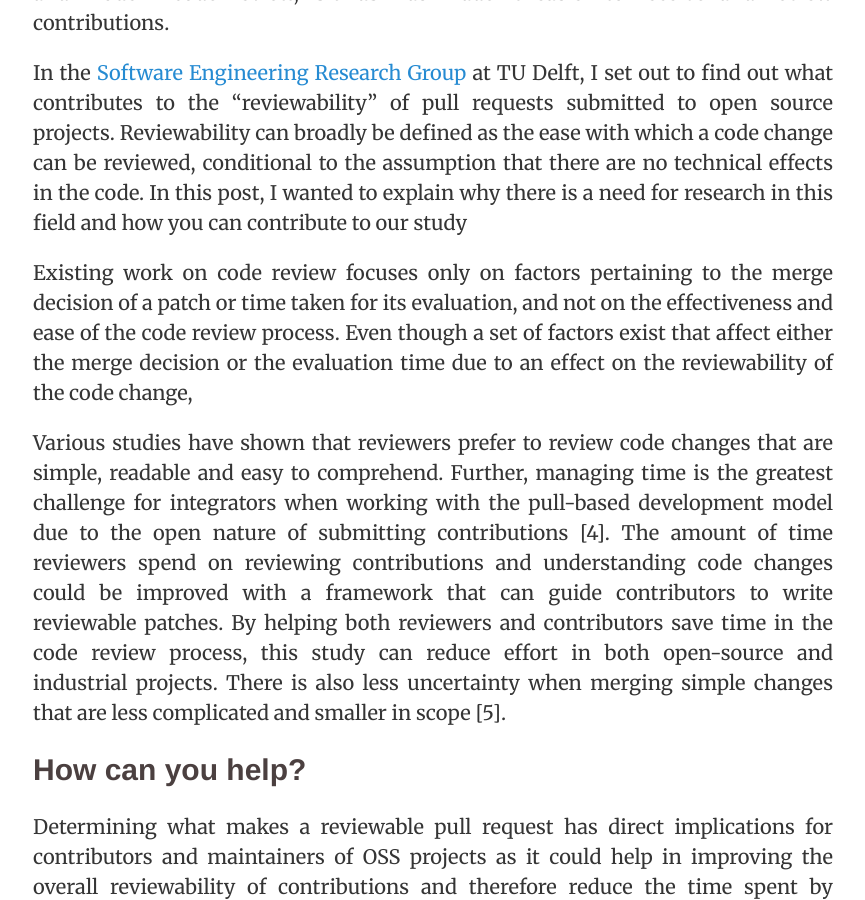
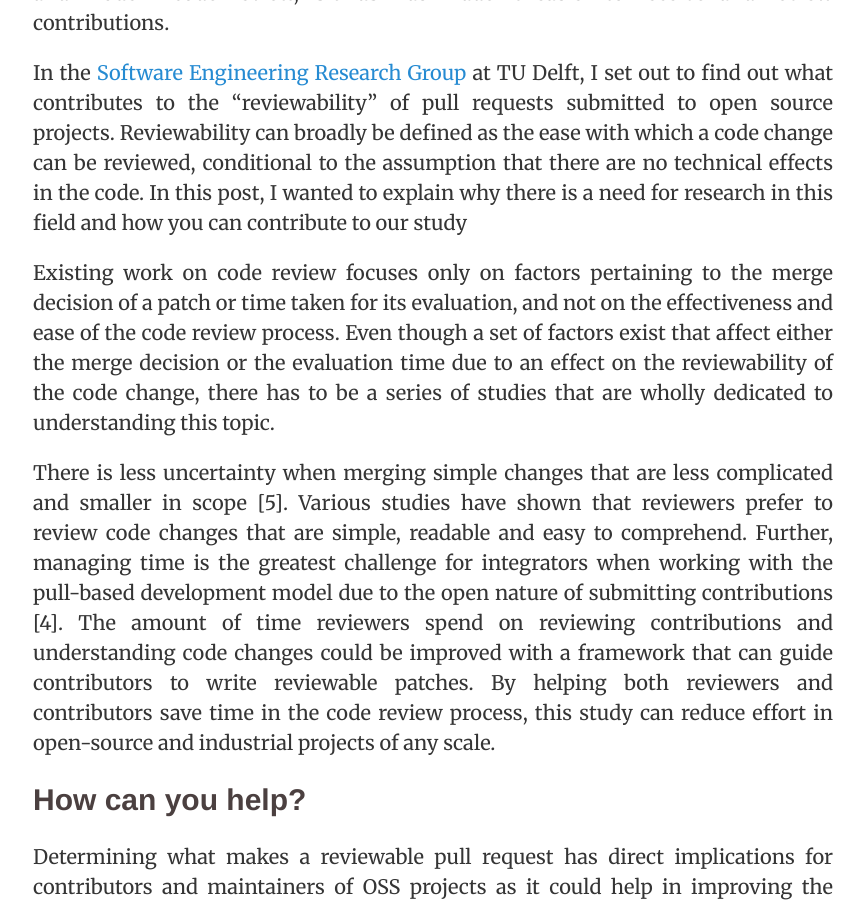
Before and after one commit to achyudh/blog, a Jekyll site: the page built from _posts/2017-12-15-reviewability.md, in a window 1280 px wide and 900 px high, scrolled down 676 px. Shown: the whole window, without its empty margins (207-1072 px from the left). Built offline with Jekyll 4.4.1, drawn with Linux system fonts in a browser that asks for light colours; nearby versions of some CDN libraries.

Commit message:
Fix reviewability post

```diff
--- a/_posts/2017-12-15-reviewability.md
+++ b/_posts/2017-12-15-reviewability.md
@@ -8,9 +8,9 @@ _Peer code review_ is a practice adopted widely in the industry to reduce defect
 
 In the [Software Engineering Research Group](http://swerl.tudelft.nl/bin/view/Main/WebHome>") at TU Delft, I set out to find out what contributes to the “reviewability” of pull requests submitted to open source projects. Reviewability can broadly be defined as the ease with which a code change can be reviewed, conditional to the assumption that there are no technical effects in the code. In this post, I wanted to explain why there is a need for research in this field and how you can contribute to our study
 
-Existing work on code review focuses only on factors pertaining to the merge decision of a patch or time taken for its evaluation, and not on the effectiveness and ease of the code review process. Even though a set of factors exist that affect either the merge decision or the evaluation time due to an effect on the reviewability of the code change,
+Existing work on code review focuses only on factors pertaining to the merge decision of a patch or time taken for its evaluation, and not on the effectiveness and ease of the code review process. Even though a set of factors exist that affect either the merge decision or the evaluation time due to an effect on the reviewability of the code change, there has to be a series of studies that are wholly dedicated to understanding this topic.
 
-Various studies have shown that reviewers prefer to review code changes that are simple, readable and easy to comprehend. Further, managing time is the greatest challenge for integrators when working with the pull-based development model due to the open nature of submitting contributions [4]. The amount of time reviewers spend on reviewing contributions and understanding code changes could be improved with a framework that can guide contributors to write reviewable patches. By helping both reviewers and contributors save time in the code review process, this study can reduce effort in both open-source and industrial projects. There is also less uncertainty when merging simple changes that are less complicated and smaller in scope [5].
+There is less uncertainty when merging simple changes that are less complicated and smaller in scope [5]. Various studies have shown that reviewers prefer to review code changes that are simple, readable and easy to comprehend. Further, managing time is the greatest challenge for integrators when working with the pull-based development model due to the open nature of submitting contributions [4]. The amount of time reviewers spend on reviewing contributions and understanding code changes could be improved with a framework that can guide contributors to write reviewable patches. By helping both reviewers and contributors save time in the code review process, this study can reduce effort in open-source and industrial projects of any scale.
 
 ## How can you help?
 Determining what makes a reviewable pull request has direct implications for contributors and maintainers of OSS projects as it could help in improving the overall reviewability of contributions and therefore reduce the time spent by reviewers. In addition, a study with a purely academic setting may not accurately capture the viewpoint of the developers, and involving practitioners from the industry into the study would enable us to paint a more accurate picture.
```
